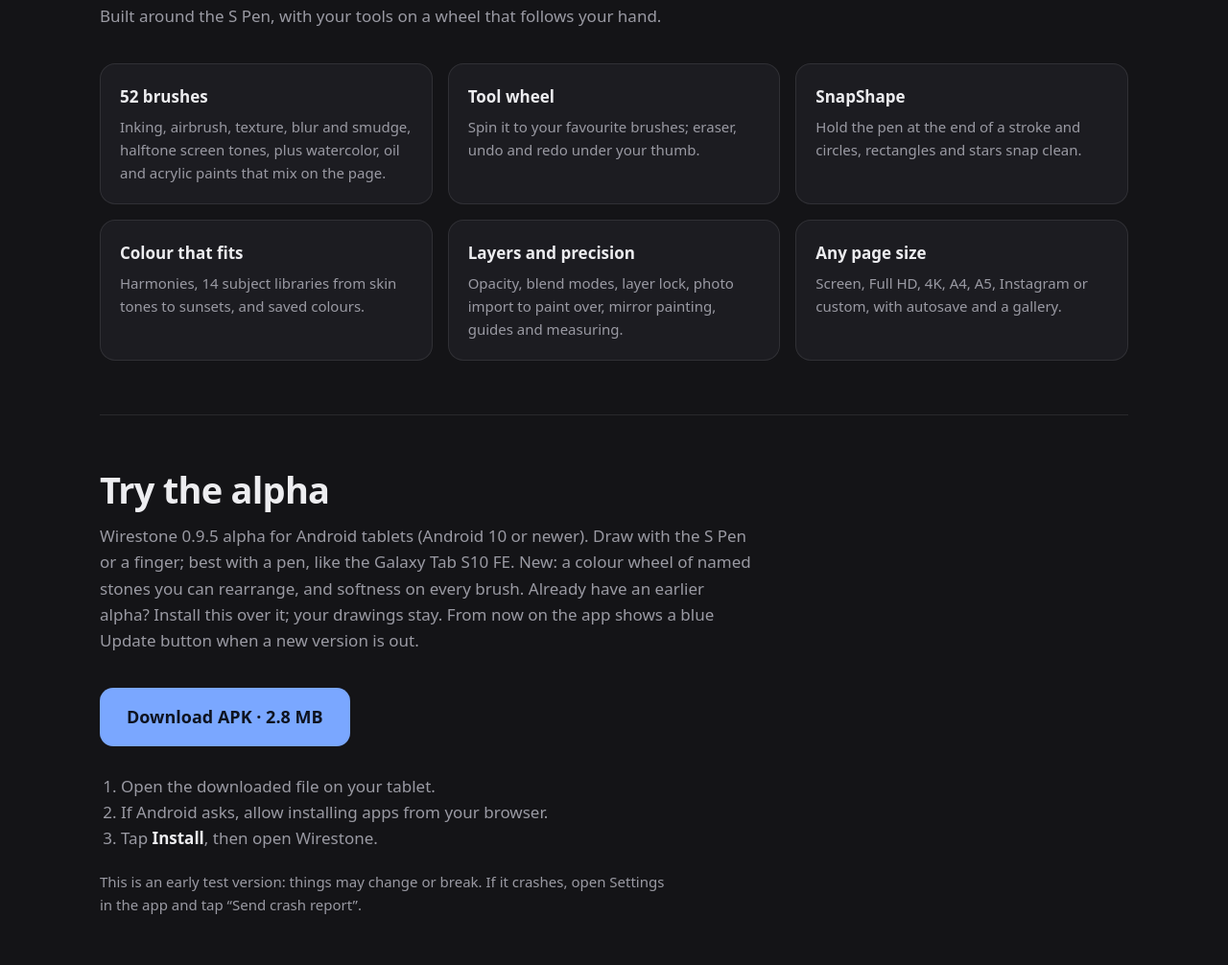
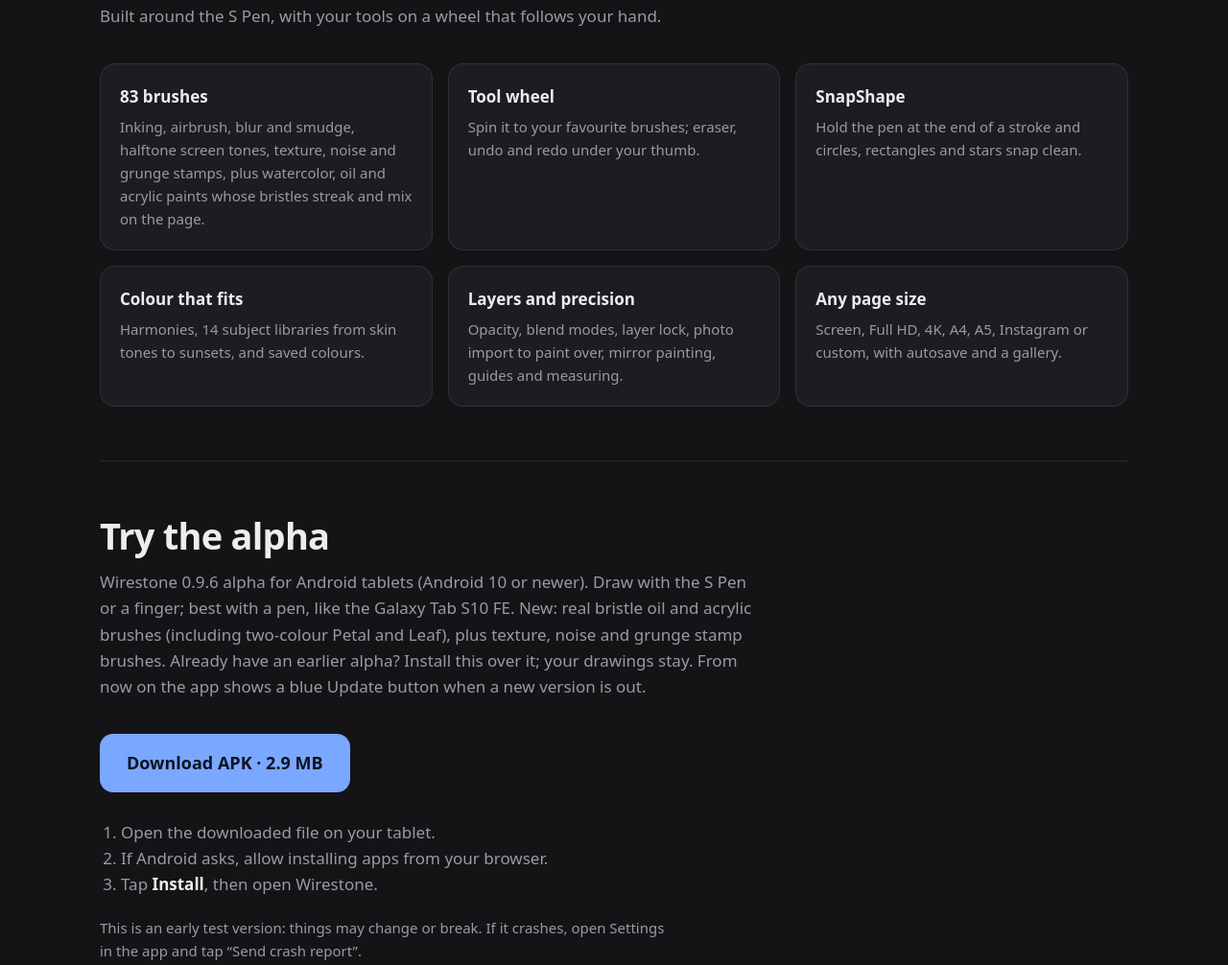
Before and after one commit to karmaza123/wirestone, a plain HTML site: page index.html in a window 1280 px wide. Shown: the part 3140-4146 px from the top of the page at 96% size. Drawn offline with Linux system fonts and the light colour scheme.

Commit message:
Offer 0.9.6 alpha: bristle paints, texture, noise and grunge brushes
Co-Authored-By: Claude Opus 5.5 <noreply@anthropic.com>

```diff
--- a/index.html
+++ b/index.html
@@ -130,7 +130,7 @@
     <h2>Everything in reach</h2>
     <p class="lede">Built around the S Pen, with your tools on a wheel that follows your hand.</p>
     <div class="features">
-      <div class="feature"><h3>52 brushes</h3><p>Inking, airbrush, texture, blur and smudge, halftone screen tones, plus watercolor, oil and acrylic paints that mix on the page.</p></div>
+      <div class="feature"><h3>83 brushes</h3><p>Inking, airbrush, blur and smudge, halftone screen tones, texture, noise and grunge stamps, plus watercolor, oil and acrylic paints whose bristles streak and mix on the page.</p></div>
       <div class="feature"><h3>Tool wheel</h3><p>Spin it to your favourite brushes; eraser, undo and redo under your thumb.</p></div>
       <div class="feature"><h3>SnapShape</h3><p>Hold the pen at the end of a stroke and circles, rectangles and stars snap clean.</p></div>
       <div class="feature"><h3>Colour that fits</h3><p>Harmonies, 14 subject libraries from skin tones to sunsets, and saved colours.</p></div>
@@ -141,8 +141,8 @@
 
   <section class="download" id="download">
     <h2>Try the alpha</h2>
-    <p class="lede">Wirestone 0.9.5 alpha for Android tablets (Android 10 or newer). Draw with the S Pen or a finger; best with a pen, like the Galaxy Tab S10 FE. New: a colour wheel of named stones you can rearrange, and softness on every brush. Already have an earlier alpha? Install this over it; your drawings stay. From now on the app shows a blue Update button when a new version is out.</p>
-    <a class="dl-btn" href="download/Wirestone-alpha.apk" download>Download APK · 2.8 MB</a>
+    <p class="lede">Wirestone 0.9.6 alpha for Android tablets (Android 10 or newer). Draw with the S Pen or a finger; best with a pen, like the Galaxy Tab S10 FE. New: real bristle oil and acrylic brushes (including two-colour Petal and Leaf), plus texture, noise and grunge stamp brushes. Already have an earlier alpha? Install this over it; your drawings stay. From now on the app shows a blue Update button when a new version is out.</p>
+    <a class="dl-btn" href="download/Wirestone-alpha.apk" download>Download APK · 2.9 MB</a>
     <ol class="steps">
       <li>Open the downloaded file on your tablet.</li>
       <li>If Android asks, allow installing apps from your browser.</li>
--- a/version.json
+++ b/version.json
@@ -1 +1 @@
-{"versionCode":7,"versionName":"0.9.5-alpha","url":"https://wirestone-showcase.vercel.app/download/Wirestone-alpha.apk"}
+{"versionCode":8,"versionName":"0.9.6-alpha","url":"https://wirestone-showcase.vercel.app/download/Wirestone-alpha.apk"}
```
Also changed, not shown: 1 other file.
